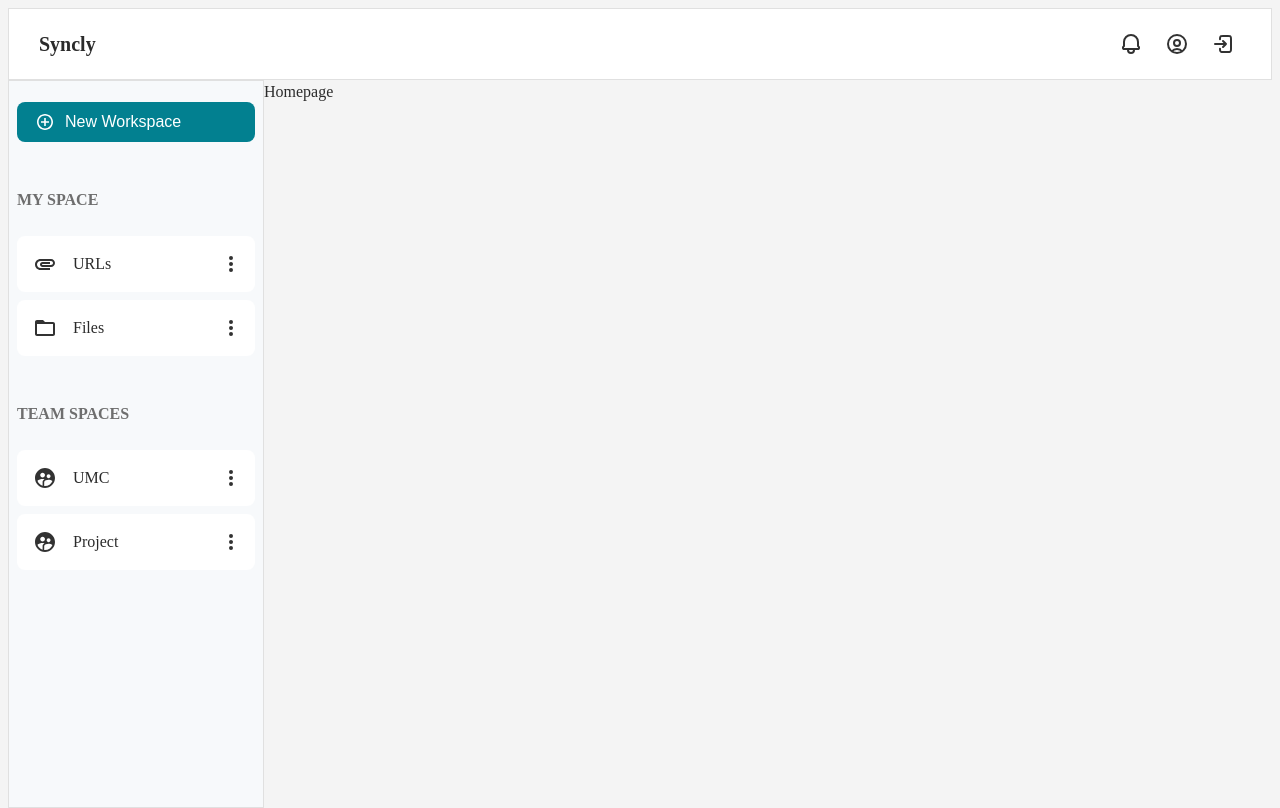
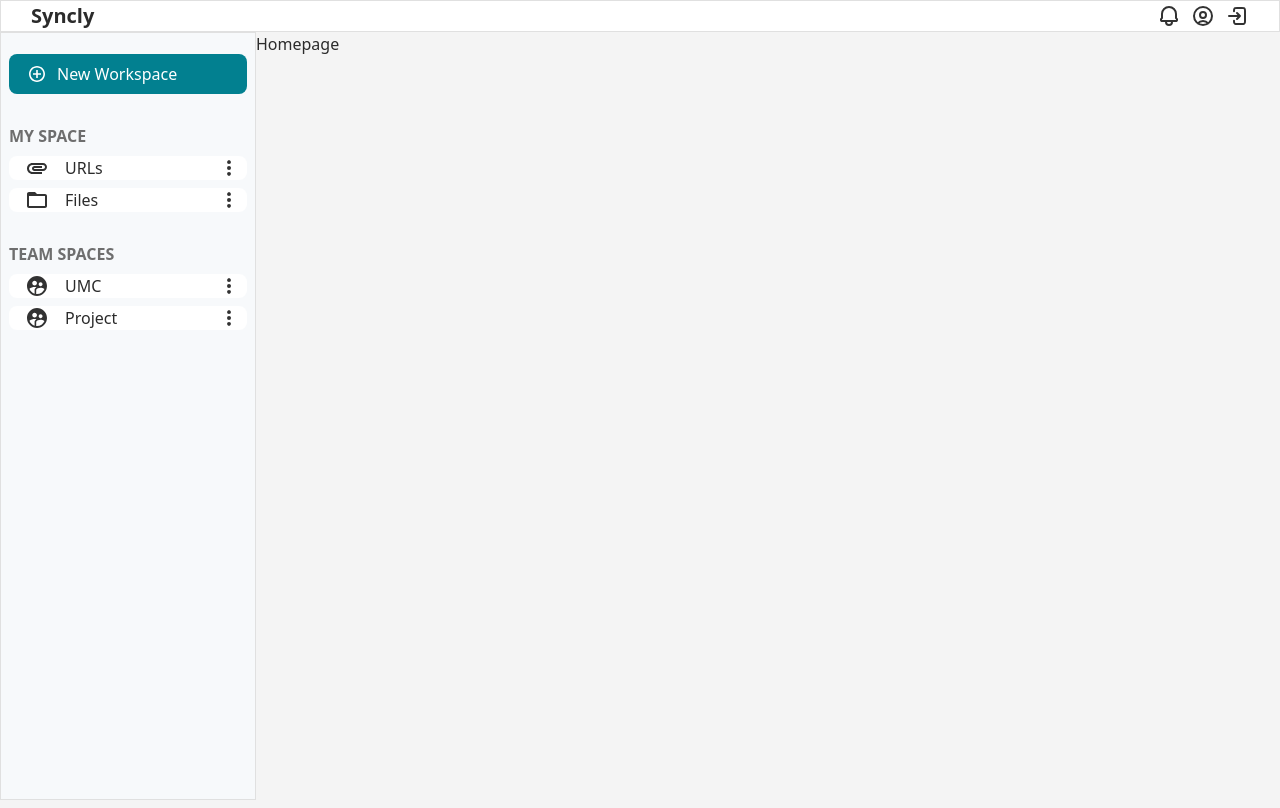
Before and after one commit to SynclyProject/Syncly-FE, a React (Vite) app in the folder Syncly/: page / in a window 1280 px wide. Built offline with nearby package versions, Linux system fonts and the light colour scheme.

Commit message:
refactor: tailwind 4.1 버전에 맞게 설정 완료

```diff
--- a/Syncly/package.json
+++ b/Syncly/package.json
@@ -12,6 +12,7 @@
   "dependencies": {
     "@hookform/resolvers": "^5.0.1",
     "@tailwindcss/postcss": "^4.1.4",
+    "@tailwindcss/vite": "^4.1.5",
     "@tanstack/react-query": "^5.74.0",
     "@tanstack/react-query-devtools": "^5.74.0",
     "class-variance-authority": "^0.7.1",
@@ -38,7 +39,7 @@
     "eslint-plugin-react-refresh": "^0.4.19",
     "globals": "^15.15.0",
     "postcss": "^8.5.3",
-    "tailwindcss": "^4.1.4",
+    "tailwindcss": "^4.1.5",
     "typescript": "~5.7.2",
     "typescript-eslint": "^8.24.1",
     "vite": "^6.2.0"
--- a/Syncly/src/index.css
+++ b/Syncly/src/index.css
@@ -1,6 +1,4 @@
-@tailwind base;
-@tailwind components;
-@tailwind utilities;
+@import "tailwindcss";
 
 * {
   box-sizing: border-box;
--- a/Syncly/vite.config.ts
+++ b/Syncly/vite.config.ts
@@ -1,9 +1,10 @@
 import { defineConfig } from "vite";
 import react from "@vitejs/plugin-react-swc";
+import tailwindcss from "@tailwindcss/vite";
 
 // https://vite.dev/config/
 export default defineConfig({
-  plugins: [react()],
+  plugins: [react(), tailwindcss()],
   css: {
     postcss: "./postcss.config.js",
   },
```
Also changed, not shown: 1 other file (tests, documents, lock files or other folders).
